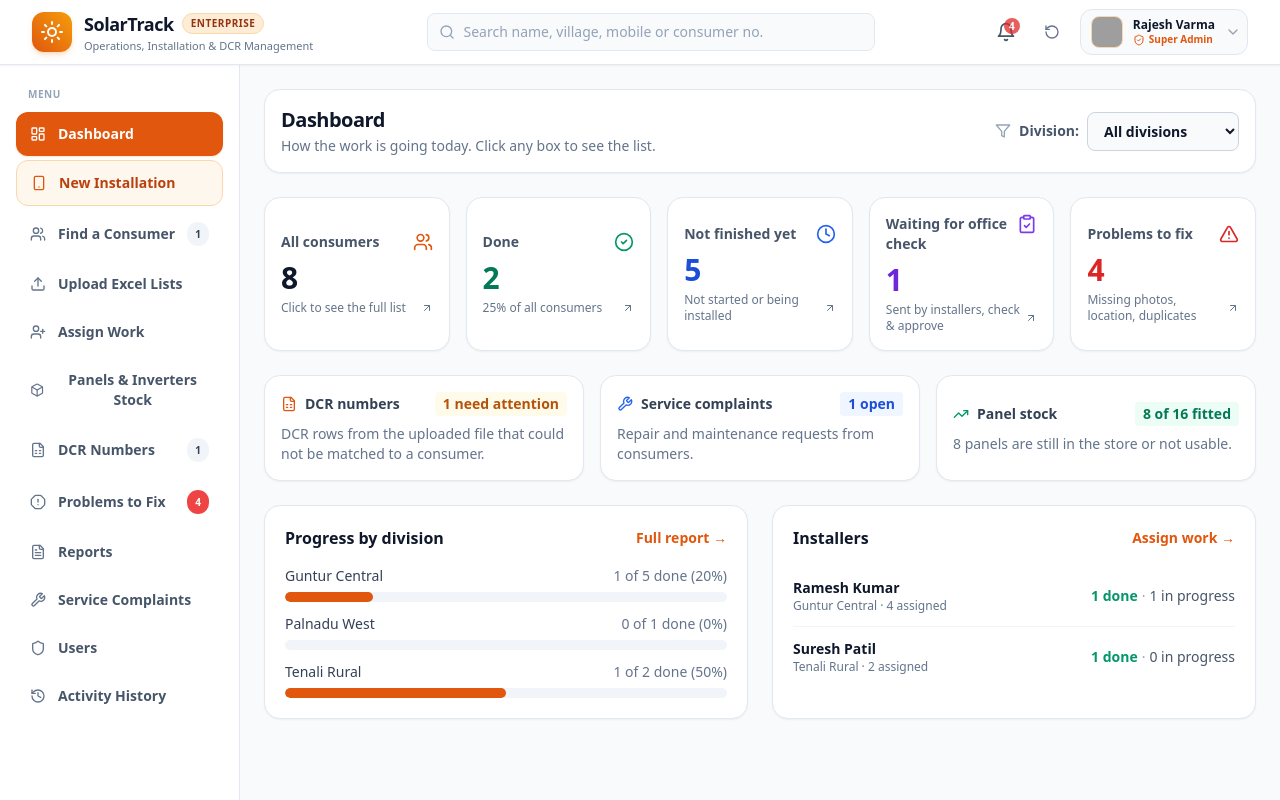
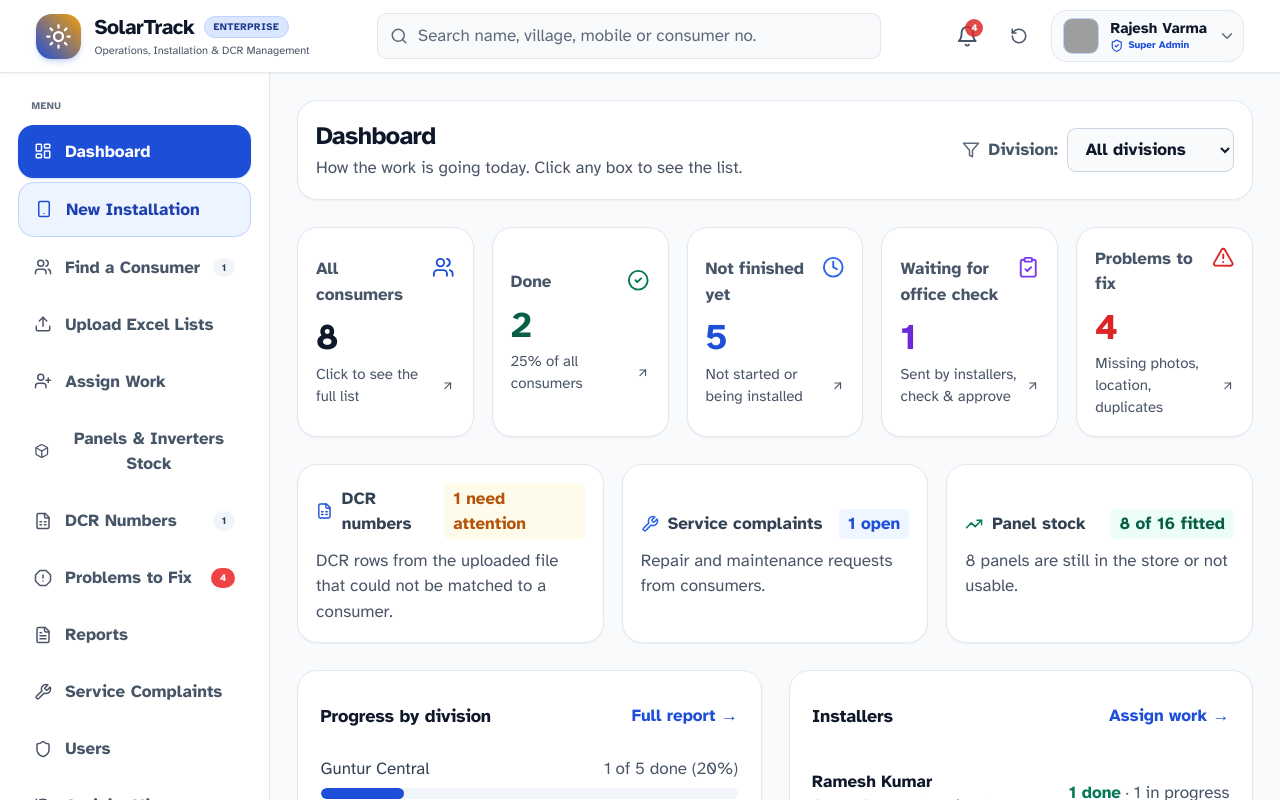
Before and after one commit to srivardhan-kondu/solar-Tracker, a Next.js app: page / in a window 1280 px wide. Shown: the top 800 px of the page. Built offline with nearby package versions, Linux system fonts and the light colour scheme; grey boxes are pictures that could not be loaded.

Commit message:
style: accessible theme with larger type, high-contrast colours and Atkinson Hyperlegible font

```diff
--- a/src/app/globals.css
+++ b/src/app/globals.css
@@ -2,16 +2,78 @@
 @tailwind components;
 @tailwind utilities;
 
-:root {
-  --foreground-rgb: 15, 23, 42;
-  --background-start-rgb: 248, 250, 252;
-  --background-end-rgb: 255, 255, 255;
+@layer base {
+  html {
+    font-size: 18px;
+    -webkit-text-size-adjust: 100%;
+  }
+
+  body {
+    background: #f4f6fa;
+    color: #111827;
+    line-height: 1.6;
+  }
+
+  /* Big, easy targets for older hands and touch screens */
+  button,
+  select,
+  input:not([type="checkbox"]):not([type="radio"]):not([type="file"]),
+  a[role="button"] {
+    min-height: 44px;
+  }
+
+  input[type="checkbox"],
+  input[type="radio"] {
+    width: 1.35rem;
+    height: 1.35rem;
+    accent-color: #1d4ed8;
+  }
+
+  input::placeholder,
+  textarea::placeholder {
+    color: #6b7280;
+    opacity: 1;
+  }
+
+  /* A thick, obvious outline shows where the keyboard focus is */
+  :focus-visible {
+    outline: 3px solid #f59e0b;
+    outline-offset: 2px;
+    border-radius: 6px;
+  }
+
+  /* Disabled buttons must look disabled, not just faded */
+  button:disabled {
+    cursor: not-allowed;
+  }
+
+  h1,
+  h2,
+  h3,
+  h4 {
+    letter-spacing: -0.01em;
+  }
+
+  /* Serial numbers: a little letter spacing makes long codes easier to read aloud */
+  .font-mono {
+    letter-spacing: 0.02em;
+  }
+
+  /* Never split a serial or consumer number across lines inside a table */
+  td.font-mono,
+  td .font-mono {
+    white-space: nowrap;
+  }
 }
 
-body {
-  color: rgb(var(--foreground-rgb));
-  background: #f8fafc;
-  font-feature-settings: "cv02", "cv03", "cv04", "cv11";
+/* Respect people who turn off motion in their device settings */
+@media (prefers-reduced-motion: reduce) {
+  *,
+  *::before,
+  *::after {
+    animation: none !important;
+    transition: none !important;
+  }
 }
 
 @media print {
--- a/src/app/layout.tsx
+++ b/src/app/layout.tsx
@@ -1,10 +1,25 @@
-import type { Metadata } from "next";
+import type { Metadata, Viewport } from "next";
+import { Atkinson_Hyperlegible } from "next/font/google";
 import "./globals.css";
 import { AppProvider } from "@/context/AppContext";
 
+// Atkinson Hyperlegible: designed by the Braille Institute for readers with low vision.
+const appFont = Atkinson_Hyperlegible({
+  subsets: ["latin"],
+  weight: ["400", "700"],
+  display: "swap",
+  variable: "--font-sans",
+});
+
 export const metadata: Metadata = {
-  title: "SolarTrack Enterprise | Solar Operations Management System",
-  description: "Web-based Solar Operations, Installation Tracking, Inventory Locking and DCR Reconciliation Portal",
+  title: "Solar Tracker",
+  description: "Track rooftop solar installations, stock, DCR numbers and service complaints.",
+};
+
+export const viewport: Viewport = {
+  width: "device-width",
+  initialScale: 1,
+  themeColor: "#1d4ed8",
 };
 
 export default function RootLayout({
@@ -13,8 +28,8 @@ export default function RootLayout({
   children: React.ReactNode;
 }>) {
   return (
-    <html lang="en">
-      <body className="antialiased min-h-screen bg-slate-50 text-slate-900">
+    <html lang="en" className={appFont.variable}>
+      <body className="font-sans antialiased min-h-screen bg-slate-50 text-slate-900">
         <AppProvider>{children}</AppProvider>
       </body>
     </html>
--- a/tailwind.config.ts
+++ b/tailwind.config.ts
@@ -1,5 +1,11 @@
 import type { Config } from "tailwindcss";
 
+/**
+ * Solar Tracker design system — built for older, non-technical users.
+ *  - Larger type scale (every size ~25% bigger than Tailwind's default)
+ *  - Calm, high-contrast blue for actions; white text on every filled button passes WCAG AA
+ *  - Grey text shades darkened so secondary text stays readable
+ */
 const config: Config = {
   content: [
     "./src/pages/**/*.{js,ts,jsx,tsx,mdx}",
@@ -8,27 +14,57 @@ const config: Config = {
   ],
   theme: {
     extend: {
+      fontFamily: {
+        sans: ["var(--font-sans)", "system-ui", "sans-serif"],
+        mono: ["var(--font-sans)", "ui-monospace", "monospace"],
+      },
+      fontSize: {
+        xs: ["15px", { lineHeight: "1.45" }],
+        sm: ["17px", { lineHeight: "1.5" }],
+        base: ["18px", { lineHeight: "1.6" }],
+        lg: ["21px", { lineHeight: "1.45" }],
+        xl: ["25px", { lineHeight: "1.35" }],
+        "2xl": ["29px", { lineHeight: "1.3" }],
+        "3xl": ["36px", { lineHeight: "1.2" }],
+      },
       colors: {
+        // Primary: deep, calm blue. brand-600 on white = 6.7:1 contrast.
         brand: {
-          50: '#fef7ee',
-          100: '#fdedd6',
-          200: '#fbd7ac',
-          300: '#f7b977',
-          400: '#f3943f',
-          500: '#ef7417',
-          600: '#e0570d',
-          700: '#ba400d',
-          800: '#943312',
-          900: '#772c12',
-          950: '#401306',
+          50: "#eef4ff",
+          100: "#dbe7fe",
+          200: "#bfd3fe",
+          300: "#93b4fd",
+          400: "#5b8def",
+          500: "#2f66e0",
+          600: "#1d4ed8",
+          700: "#1e40af",
+          800: "#1e3a8a",
+          900: "#172554",
+          950: "#0f1a3d",
         },
-        solar: {
-          amber: '#f59e0b',
-          blue: '#0284c7',
-          navy: '#0f172a',
-          emerald: '#10b981',
-          slate: '#334155'
-        }
+        // Sun accent, used in the logo and highlights
+        sun: {
+          100: "#fef3c7",
+          400: "#fbbf24",
+          500: "#f59e0b",
+          600: "#d97706",
+        },
+        // Darker greens so white text on green buttons is readable
+        emerald: {
+          500: "#059669",
+          600: "#047857",
+          700: "#065f46",
+          800: "#064e3b",
+        },
+        // Darker secondary text greys (400 and 500 were too faint)
+        slate: {
+          400: "#5f6b7d",
+          500: "#4a5568",
+        },
+      },
+      borderRadius: {
+        xl: "0.875rem",
+        "2xl": "1.125rem",
       },
     },
   },
```
